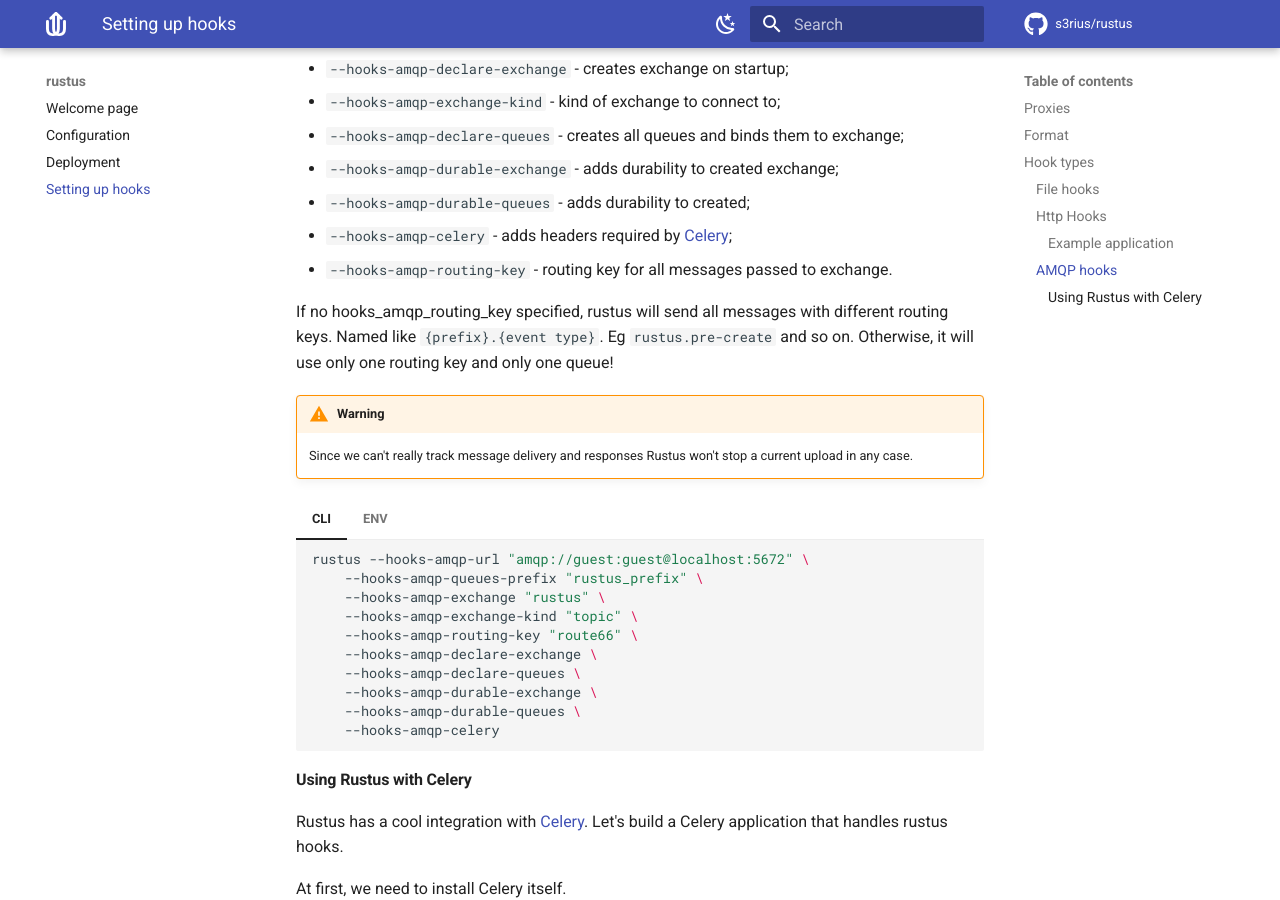
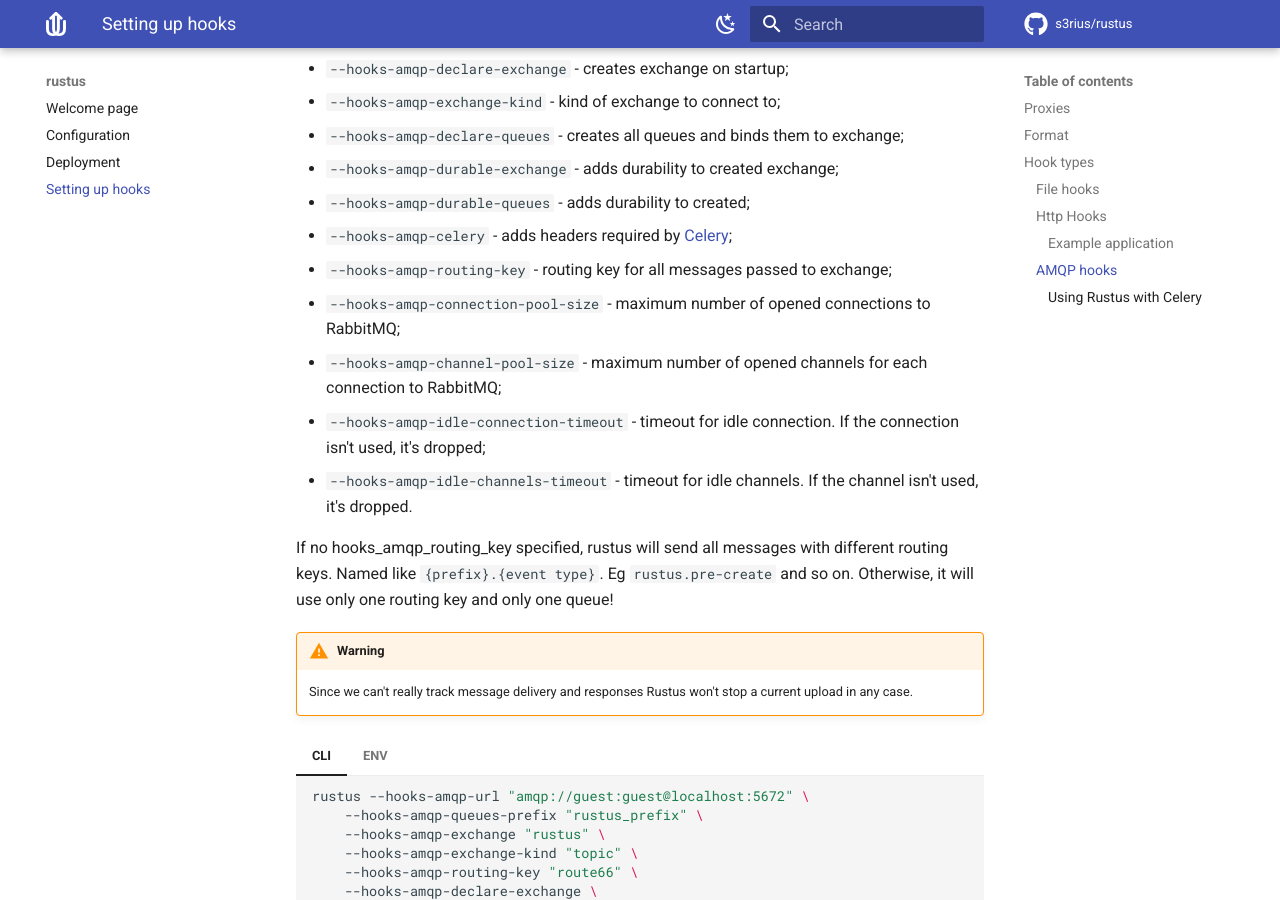
Before and after one commit to s3rius/rustus, an MkDocs documentation site: the page built from docs/hooks.md, in a window 1280 px wide and 900 px high, scrolled down 5074 px. Built offline with MkDocs 1.6.1 and Material for MkDocs 9.7.7, drawn with Linux system fonts in a browser that asks for light colours; comment, search, counter and statistics services are not loaded.

Commit message:
Updated docs.
Signed-off-by: Pavel Kirilin <win10@list.ru>

```diff
--- a/docs/hooks.md
+++ b/docs/hooks.md
@@ -894,7 +894,11 @@ Configuration parameters:
 * `--hooks-amqp-durable-exchange` - adds durability to created exchange;
 * `--hooks-amqp-durable-queues` - adds durability to created;
 * `--hooks-amqp-celery` - adds headers required by [Celery](https://docs.celeryq.dev/en/stable/index.html);
-* `--hooks-amqp-routing-key` - routing key for all messages passed to exchange.
+* `--hooks-amqp-routing-key` - routing key for all messages passed to exchange;
+* `--hooks-amqp-connection-pool-size` - maximum number of opened connections to RabbitMQ;
+* `--hooks-amqp-channel-pool-size` - maximum number of opened channels for each connection to RabbitMQ;
+* `--hooks-amqp-idle-connection-timeout` - timeout for idle connection. If the connection isn't used, it's dropped;
+* `--hooks-amqp-idle-channels-timeout` - timeout for idle channels. If the channel isn't used, it's dropped.
 
 If no hooks_amqp_routing_key specified, rustus will send all messages with
 different routing keys. Named like `{prefix}.{event type}`. Eg `rustus.pre-create` and so on.
```
Also changed, not shown: 1 other file.
